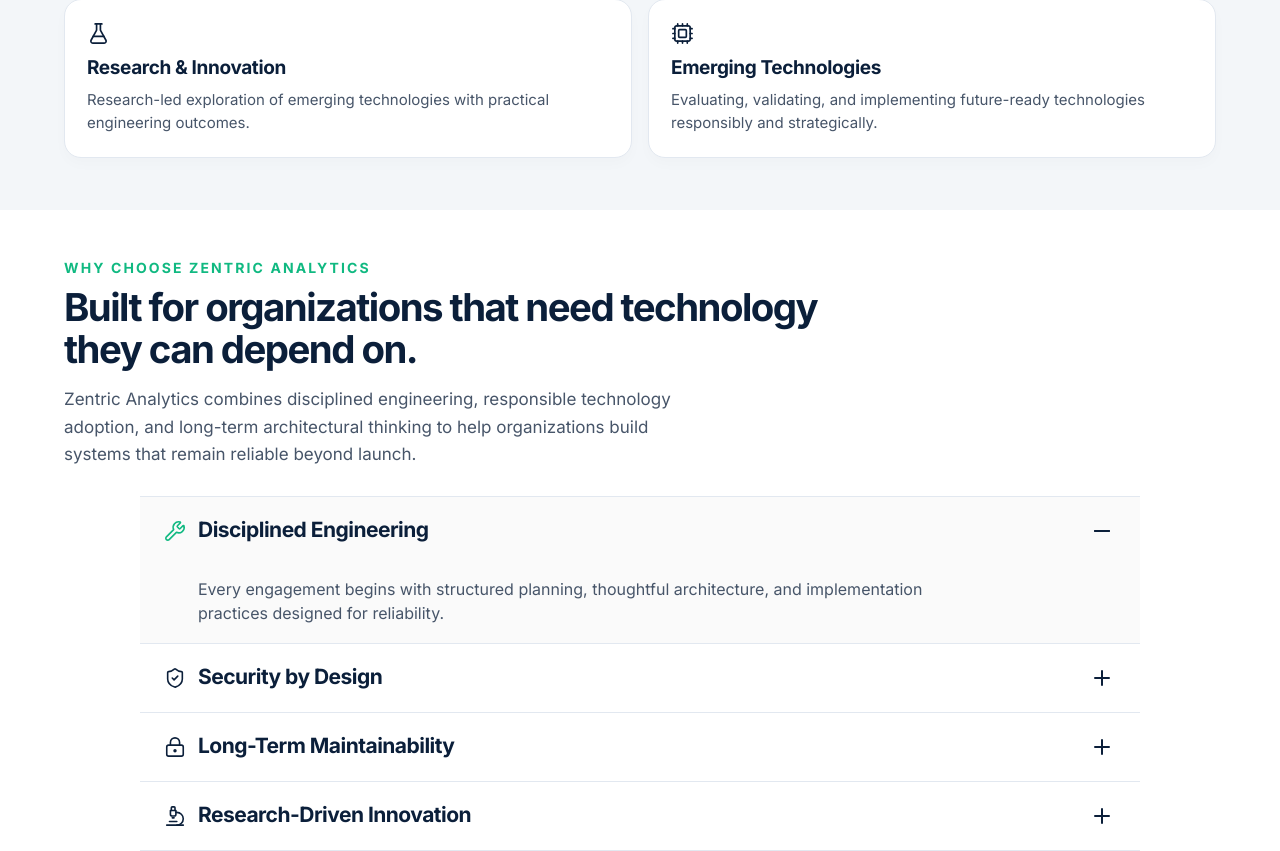
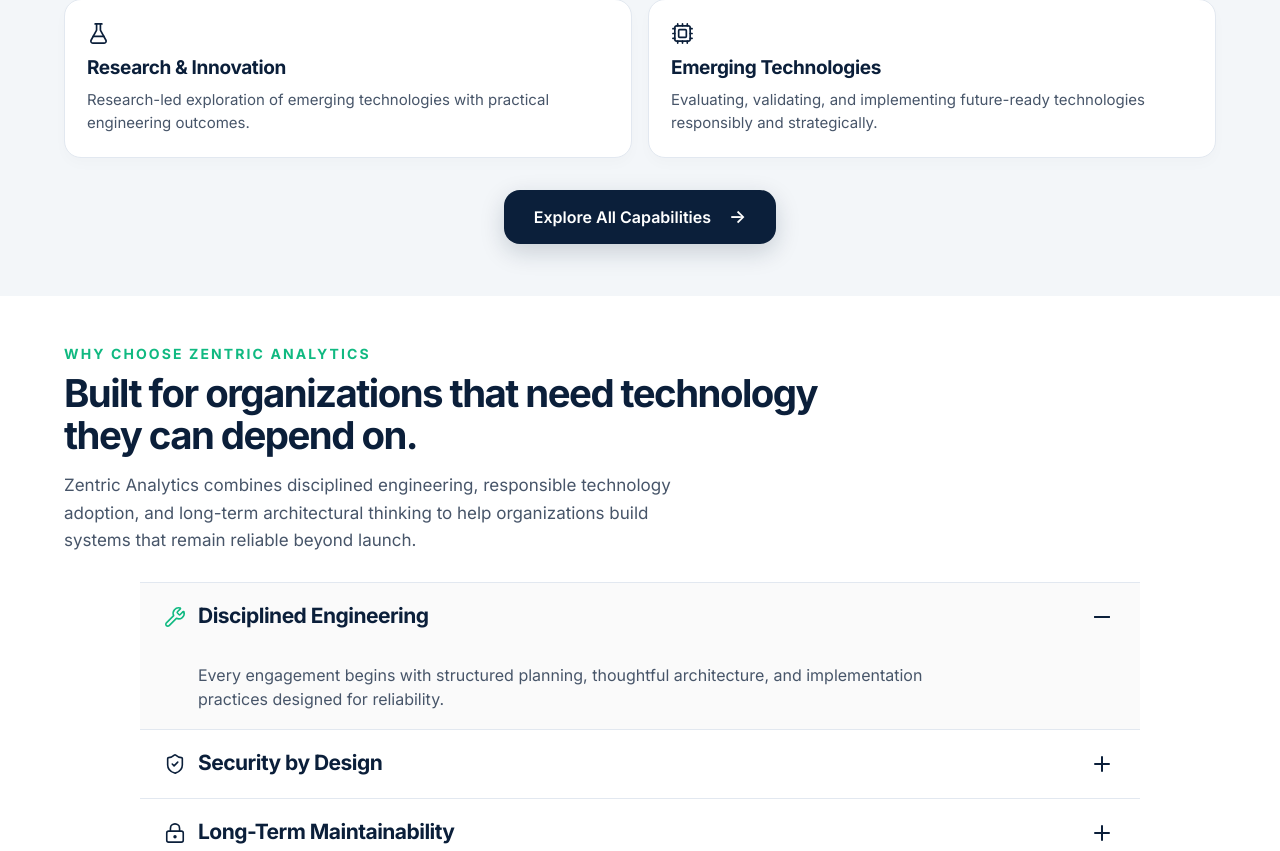
Before and after one commit to Zentric-Analytics/Zentricanalytics.com, a Next.js app: page / in a window 1280 px wide. Shown: the part 1969-2820 px from the top of the page. Built offline with nearby package versions, Linux system fonts and the light colour scheme.

Commit message:
Simplify core capabilities CTA

```diff
--- a/src/app/page.tsx
+++ b/src/app/page.tsx
@@ -294,7 +294,7 @@ export default function Home() {
             description="Zentric Analytics brings together disciplined software engineering, artificial intelligence, data platforms, cloud infrastructure, and research-led innovation to help organizations build technology that is reliable, scalable, and future-ready."
           />
 
-          <div className="mt-6 grid gap-3 sm:mt-7 sm:grid-cols-2 sm:gap-3.5 md:[&>a:first-child]:col-span-2 lg:grid-cols-12 lg:grid-rows-[auto_auto_auto] lg:gap-4 lg:[&>a:first-child]:col-span-7">
+          <div className="mt-6 grid gap-3 sm:mt-7 sm:grid-cols-2 sm:gap-3.5 md:[&>article:first-child]:col-span-2 lg:grid-cols-12 lg:grid-rows-[auto_auto_auto] lg:gap-4 lg:[&>article:first-child]:col-span-7">
             {capabilities.map((capability) => {
               const tileClassName =
                 capability.title === 'Software Engineering'
@@ -310,9 +310,8 @@ export default function Home() {
                           : 'lg:col-span-6 lg:col-start-7 lg:row-start-3';
 
               return (
-                <Link
-                  className={`${tileClassName} group flex cursor-pointer flex-col rounded-[17px] border border-[#E2E8F0] bg-white p-[17px] outline-none shadow-[0_6px_14px_rgba(11,31,58,0.018)] transition-[background-color,border-color,transform] duration-200 ease-out hover:border-[#10B981]/55 hover:bg-[#F8FAFC] focus-visible:border-[#10B981]/70 focus-visible:bg-[#F8FAFC] focus-visible:ring-2 focus-visible:ring-[#10B981] focus-visible:ring-offset-2 focus-visible:ring-offset-[#F3F6F9] motion-safe:hover:-translate-y-0.5 sm:p-5 lg:p-[22px]`}
-                  href="/services"
+                <article
+                  className={`${tileClassName} group flex flex-col rounded-[17px] border border-[#E2E8F0] bg-white p-[17px] shadow-[0_6px_14px_rgba(11,31,58,0.018)] transition-[background-color,border-color,transform] duration-200 ease-out hover:border-[#10B981]/55 hover:bg-[#F8FAFC] motion-safe:hover:-translate-y-0.5 sm:p-5 lg:p-[22px]`}
                   key={capability.title}
                 >
                   <capability.Icon
@@ -326,9 +325,18 @@ export default function Home() {
                   <p className="mt-2 max-w-[36rem] text-[0.90625rem] leading-[1.58] text-[#475569] sm:text-[0.9375rem] sm:leading-[1.56]">
                     {capability.description}
                   </p>
-                </Link>
+                </article>
               );
             })}
+          </div>
+
+          <div className="mt-6 flex justify-center sm:mt-7 lg:mt-8">
+            <Link className="btn zentric-primary-cta" href="/services">
+              <span>Explore All Capabilities</span>
+              <span className="zentric-primary-cta__arrow" aria-hidden="true">
+                →
+              </span>
+            </Link>
           </div>
         </div>
       </section>
```
